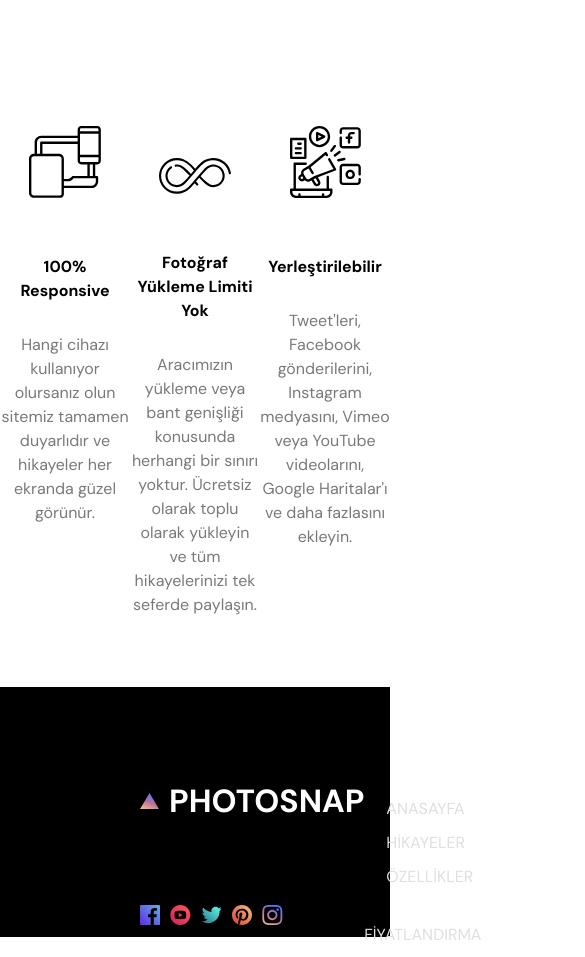
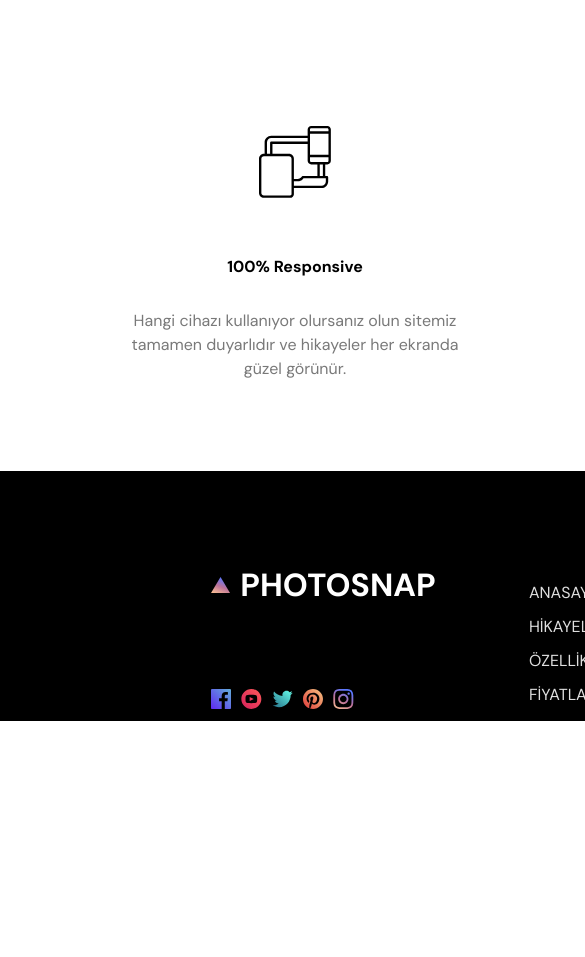
Before and after one commit to sareecil/photosnap-react-router, a React (Vite) app: page / in a window 390 px wide. Shown: the part 2500-3457 px from the top of the page, 585 px wide, since content can reach past the window. After the commit the page ends 3221 px from the top, so only its background shows below. Built offline with nearby package versions, Linux system fonts and the light colour scheme.

Commit message:
footer yapisi duzeltildi. Responsive olana kadar

```diff
--- a/src/App.css
+++ b/src/App.css
@@ -10,13 +10,17 @@ a{
   text-decoration: none;
 }
 
+.container {
+  margin: 0 auto;
+  width: 1440px;
+}
+
 body {
   font-family: "DM Sans", sans-serif;
   font-optical-sizing: auto;
   line-height: 1.5;
   -webkit-font-smoothing: antialiased;
   /* width: 1440px; */
-  margin: 0 auto;
 }
 
 .header {
@@ -200,6 +204,11 @@ hr {
   bottom: 40px;
 }
 
+.footer {
+  margin: 0 auto;
+  width: 1530px;
+}
+
 .footer-top {
   display: flex;
   justify-content: space-evenly;
--- a/src/App.jsx
+++ b/src/App.jsx
@@ -21,10 +21,10 @@ import tw from './assets/img/tw.svg'
 
 
 function App() {
-  const [count, setCount] = useState(0)
 
   return (
     <>
+      <div className="container">
         <div className="header">
           <div className="h-logo">
             <img src={logo} alt="" />
@@ -104,6 +104,8 @@ function App() {
             </div>
           </div>
         </div>
+
+      </div>
       <div className="footer">
           <div className="footer-top">
             <div className="footer-one mb50 w350">
--- /dev/null
+++ b/src/routes/Root.jsx
@@ -0,0 +1,11 @@
+import { Outlet } from "react-router-dom";
+import '../App.css'
+
+
+export default function Root() {
+    return (
+        <>
+            <Outlet/>
+        </>
+    )
+}
--- /dev/null
+++ b/src/routes/Stories.jsx
@@ -0,0 +1,7 @@
+export default function Stories() {
+    return (
+        <>
+            <p>heyy</p>
+        </>
+    )
+}
```
Also changed, not shown: src/main.jsx (+13 -1 lines). Lines whose indentation alone changed are shown as unchanged.
